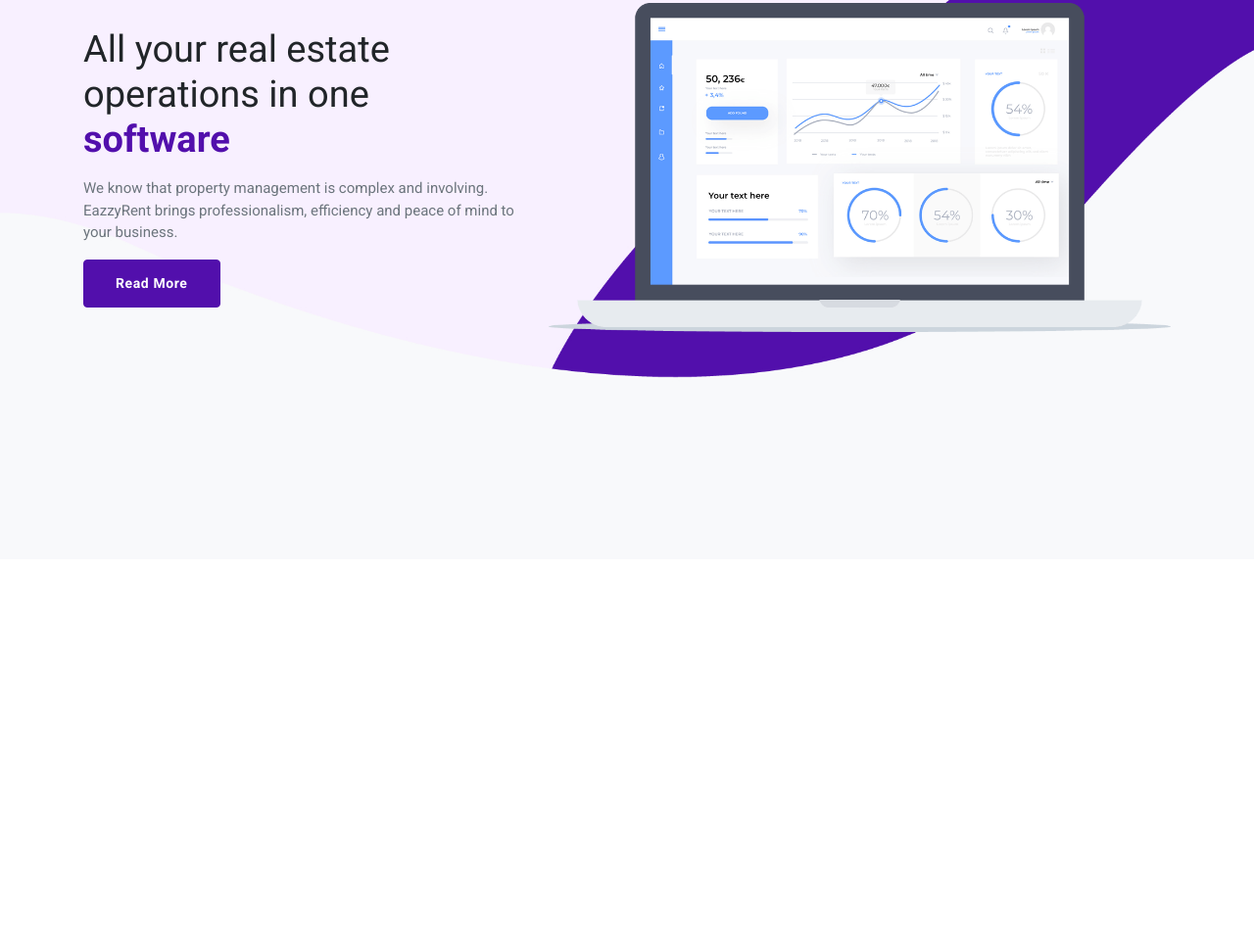
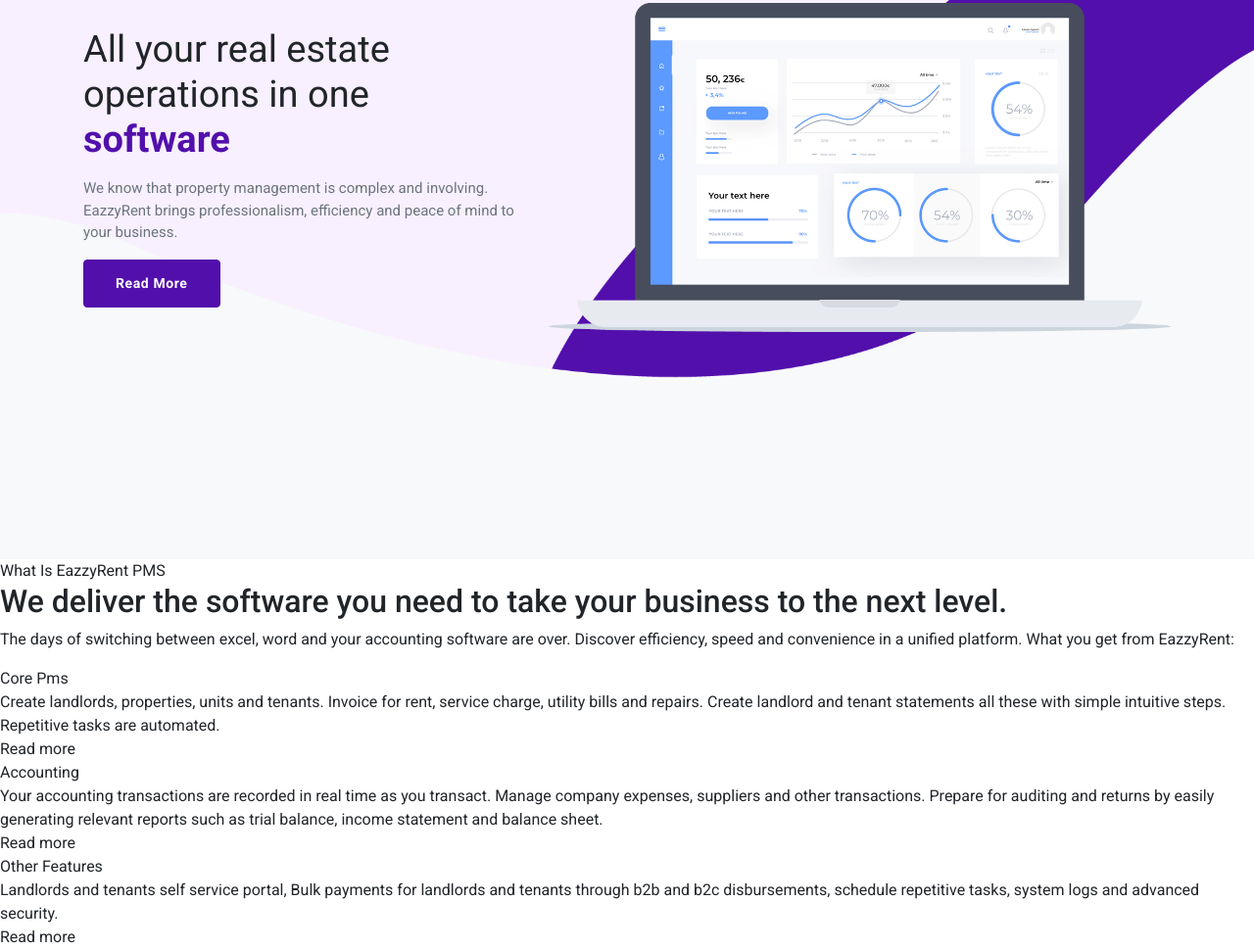
Before and after one commit to saddamcrr7/eazzyrent.com, a website: page index.html in a window 1280 px wide. Shown: the part 229-1198 px from the top of the page at 98% size. Before the commit the page ends 800 px from the top, so only its background shows below. Drawn offline with Linux system fonts and the light colour scheme.

Commit message:
added about section markup

```diff
--- a/index.html
+++ b/index.html
@@ -27,6 +27,49 @@
         </div>
     </div>
 
+    <div class="o-about">
+        <div class="o-about__container">
+            <div class="o-about__content">
+                <div class="o-about__section-title">What Is EazzyRent PMS</div>
+                <h2 class="o-about__title">We deliver the software you need to take your business to the next level.</h2>
+                <p class="o-aobut__sub">The days of switching between excel, word and your accounting software are over.
+                    Discover efficiency, speed and convenience in a unified platform. What you get from
+                    EazzyRent:</p>
+            </div>
+            <div class="o-about__row">
+                <div class="o-about__col">
+                    <div class="c-about-item">
+                        <div class="c-about-item__icon"></div>
+                        <div class="c-about-item__title">Core Pms</div>
+                        <div class="c-about-item__sub">Create landlords, properties, units and tenants. Invoice for rent, service charge, utility bills and
+                            repairs. Create landlord and tenant statements all these with simple intuitive steps. Repetitive
+                            tasks are automated.</div>
+                        <div class="c-about-item__cta">Read more</div>
+                    </div>
+                </div>
+                <div class="o-about__col">
+                    <div class="c-about-item">
+                        <div class="c-about-item__icon"></div>
+                        <div class="c-about-item__title">Accounting</div>
+                        <div class="c-about-item__sub">Your accounting transactions are recorded in real time as you transact. Manage company
+                            expenses, suppliers and other transactions. Prepare for auditing and returns by easily
+                            generating relevant reports such as trial balance, income statement and balance sheet.</div>
+                        <div class="c-about-item__cta">Read more</div>
+                    </div>
+                </div>
+                <div class="o-about__col">
+                    <div class="c-about-item">
+                        <div class="c-about-item__icon"></div>
+                        <div class="c-about-item__title">Other Features</div>
+                        <div class="c-about-item__sub">Landlords and tenants self service portal, Bulk payments for landlords and tenants through b2b
+                            and b2c disbursements, schedule repetitive tasks, system logs and advanced security.</div>
+                        <div class="c-about-item__cta">Read more</div>
+                    </div>
+                </div>
+            </div>
+        </div>
+    </div>
+
     <script src="./scripts/main.js"></script>
 </body>
 </html>
```
Also changed, not shown: images/icons/mbri-sun.svg (added).
